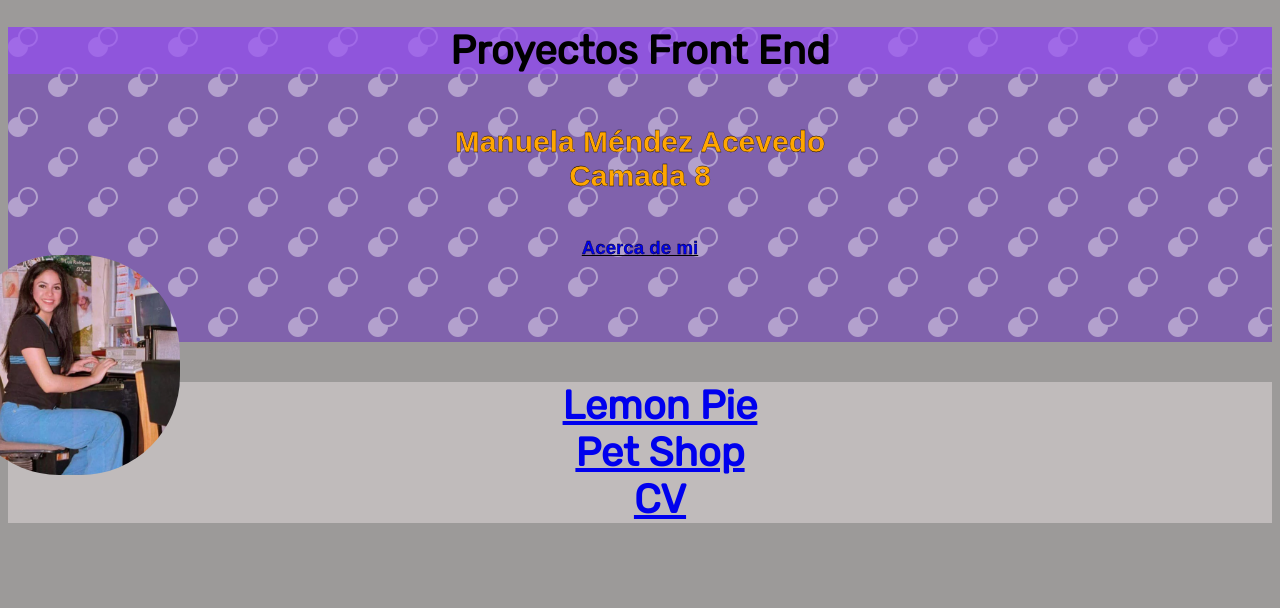
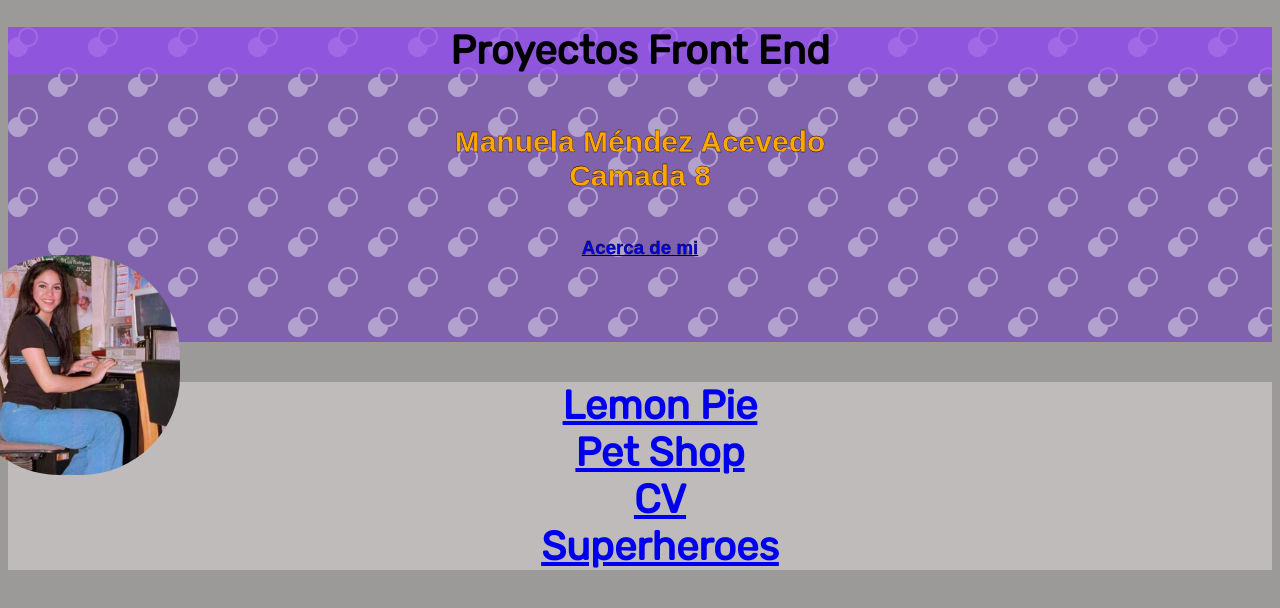
Before and after one commit to manuelalucia/ProyectosFrontEnd, a plain HTML site: page index.html in a window 1280 px wide. Drawn offline with Linux system fonts and the light colour scheme; a web font is replaced by a local one.

Commit message:
Modificado index

```diff
--- a/index.html
+++ b/index.html
@@ -24,6 +24,7 @@
         <li><a href="Lemon Pie/index.html" target="_blank"><strong>Lemon Pie</strong></a></li>
         <li><a href="Pet Shop/index.html" target="_blank"><strong>Pet Shop</strong></a></li>
         <li><a href="CV/index.html" target="_blank"><strong>CV</strong></a></li>
+        <li><a href="Superheroes/index.html" target="_blank"><strong>Superheroes</strong></a></li>
     </ul>
 </section>
     </main>
```
